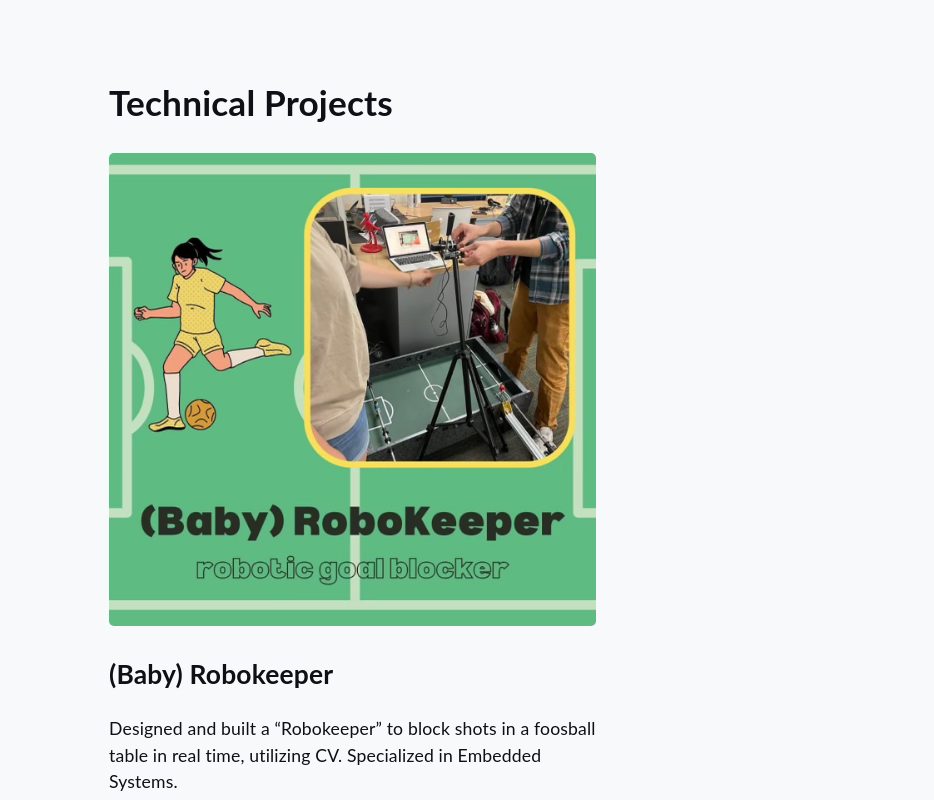
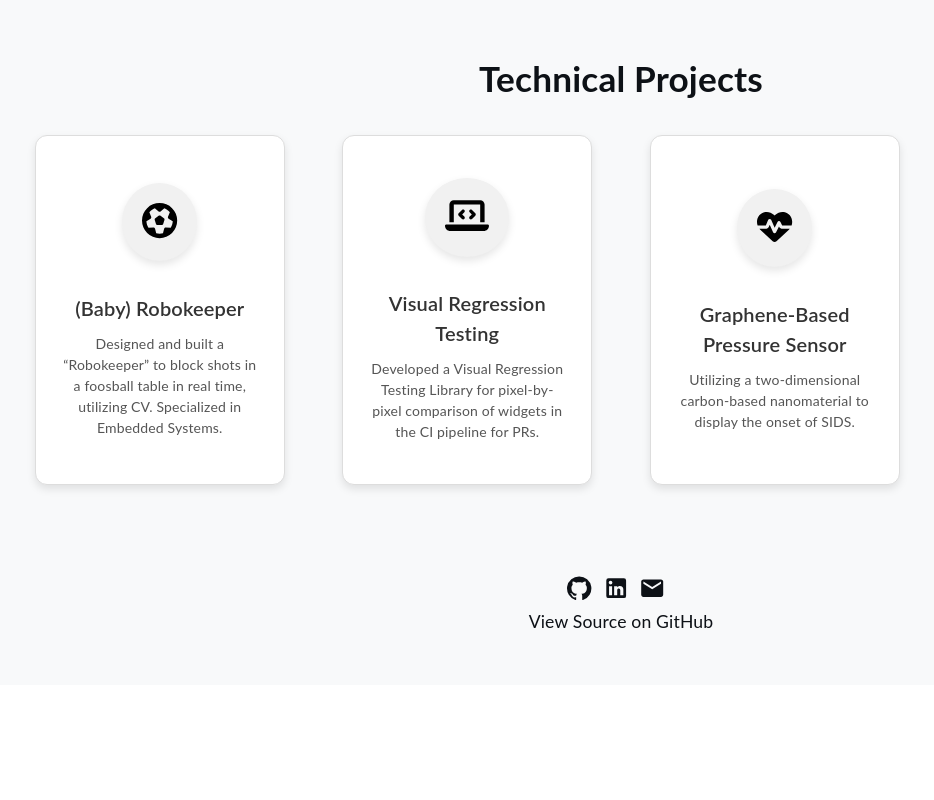
Before and after one commit to Sonyaal/sonyaalexis.dev, a React (Create React App) app: page / in a window 1280 px wide. Shown: the part 2520-3320 px from the top of the page, without its empty margins (19-953 px from the left). After the commit the page ends 3205 px from the top, so only its background shows below. Built offline with nearby package versions, Linux system fonts and the light colour scheme.

Commit message:
updating projects section

```diff
--- a/src/assets/styles/Project.scss
+++ b/src/assets/styles/Project.scss
@@ -1,49 +1,77 @@
 .projects-container {
+    padding: 40px;
+    text-align: center;
+}
+
+.projects-grid {
+    display: grid;
+    grid-template-columns: repeat(auto-fill, minmax(250px, 1fr));
+    gap: 30px;
+    justify-items: center;
+    margin-top: 30px;
+}
+
+.project-link {
+    text-decoration: none;
+}
+
+.project-box {
     display: flex;
     flex-direction: column;
-    padding: 5% 10%;
-    text-align: left;
+    align-items: center;
+    justify-content: center;
+    background-color: #fff;
+    border: 1px solid #ddd;
+    padding: 20px;
+    border-radius: 12px;
+    height: 350px; /* Adjust height */
+    width: 250px; /* Control width */
+    text-align: center;
+    box-shadow: 0 4px 8px rgba(0, 0, 0, 0.1);
+    transition: transform 0.3s ease, box-shadow 0.3s ease;
+    cursor: pointer;
 }
 
-.projects-container .projects-grid {
-    display: grid;
-    grid-template-columns: repeat(2, 1fr);
-    grid-gap: 50px;
+.project-box:hover {
+    transform: translateY(-5px);
+    box-shadow: 0 8px 12px rgba(0, 0, 0, 0.2);
 }
 
-.projects-container .projects-grid .project {
-    text-align: left;
+.project-icon {
+    background-color: #f1f1f1;
+    border-radius: 50%;
+    padding: 20px;
+    margin-bottom: 15px;
+    display: inline-block;
+    box-shadow: 0 4px 8px rgba(0, 0, 0, 0.1);
+    color: black; /* Set icon color to black */
 }
 
-.project h2:hover {
-    text-decoration: underline;
-    transition: color .15s ease-in-out,background-color .15s ease-in-out,border-color .15s ease-in-out;
+.project-details {
+    text-align: center;
 }
 
-.zoom {
-    border-radius: 5px;
-    transition: transform .2s;
+.project h2 {
+    font-size: 20px;
+    font-weight: 600;
+    color: #333;
+    margin-bottom: 10px;
+}
+
+.project p {
+    font-size: 14px;
+    color: #555;
+    max-width: 200px;
     margin: 0 auto;
 }
 
-.zoom:hover {
-    transform: scale(1.05);
+/* Add a hover effect to the icon */
+.project-icon:hover {
+    background-color: #e0e0e0;
+    transform: scale(1.1);
+    transition: background-color 0.3s ease, transform 0.3s ease;
 }
 
-@media screen {
-    @media (max-width: 700px) {
-        .projects-container {
-            display: block;
-            padding-left: 5%;
-            padding-right: 5%;
-        }
-
-        .projects-container .projects-grid {
-            display: block;
-        }
-
-        .projects-container .projects-grid .project {
-            padding-bottom: 5%;
-        }
-    }
+.project-icon svg {
+    color: black; /* Ensure the icon itself is black */
 }
--- a/src/components/Project.tsx
+++ b/src/components/Project.tsx
@@ -2,6 +2,11 @@ import React from "react";
 import project1 from '../assets/images/project1.png';
 import mock09 from '../assets/images/mock09.png';
 import '../assets/styles/Project.scss';
+import { FontAwesomeIcon } from '@fortawesome/react-fontawesome';
+import { faRocket } from '@fortawesome/free-solid-svg-icons';
+import { faSoccerBall } from '@fortawesome/free-solid-svg-icons';
+import { faLaptopCode } from '@fortawesome/free-solid-svg-icons';
+import { faHeartbeat } from '@fortawesome/free-solid-svg-icons';
 
 function Project() {
     return(
@@ -9,10 +14,43 @@ function Project() {
         <h1>Technical Projects</h1>
         <div className="projects-grid">
             <div className="project">
-                <a href="https://github.com/uscmakers/BabyRobokeeper" target="_blank" rel="noreferrer"><img src={project1} className="zoom" alt="thumbnail" width="100%"/></a>
-                <a href="https://github.com/uscmakers/BabyRobokeeper" target="_blank" rel="noreferrer"><h2>(Baby) Robokeeper</h2></a>
-                <p>Designed and built a “Robokeeper” to block shots in a foosball table in real time, utilizing CV. Specialized in Embedded
-                Systems.</p>
+                <a href="https://github.com/uscmakers/BabyRobokeeper" target="_blank" rel="noreferrer">
+                    <div className="project-box">
+                        <div className="project-icon">
+                            <FontAwesomeIcon icon={faSoccerBall} size="2x" />
+                        </div>
+                        <div className="project-details">
+                            <h2>(Baby) Robokeeper</h2>
+                            <p>Designed and built a “Robokeeper” to block shots in a foosball table in real time, utilizing CV. Specialized in Embedded Systems.</p>
+                        </div>
+                    </div>
+                </a>
+            </div>
+            <div className="project">
+                {/* <Link to="/project/visual-regression-testing" className="project-link"> */}
+                    <div className="project-box">
+                        <div className="project-icon">
+                            <FontAwesomeIcon icon={faLaptopCode} size="2x" />
+                        </div>
+                        <div className="project-details">
+                            <h2>Visual Regression Testing</h2>
+                            <p>Developed a Visual Regression Testing Library for pixel-by-pixel comparison of widgets in the CI pipeline for PRs.</p>
+                        </div>
+                    </div>
+                {/* </Link> */}
+            </div>
+            <div className="project">
+                <a href="https://drive.google.com/file/d/1g_TSxvrwkMKgz2SCPKAuUY68HhRu5xX-/view?usp=sharing" target="_blank" rel="noreferrer">
+                    <div className="project-box">
+                        <div className="project-icon">
+                            <FontAwesomeIcon icon={faHeartbeat} size="2x" />
+                        </div>
+                        <div className="project-details">
+                            <h2>Graphene-Based Pressure Sensor</h2>
+                            <p>Utilizing a two-dimensional carbon-based nanomaterial to display the onset of SIDS.</p>
+                        </div>
+                    </div>
+                </a>
             </div>
         </div>
     </div>
```
